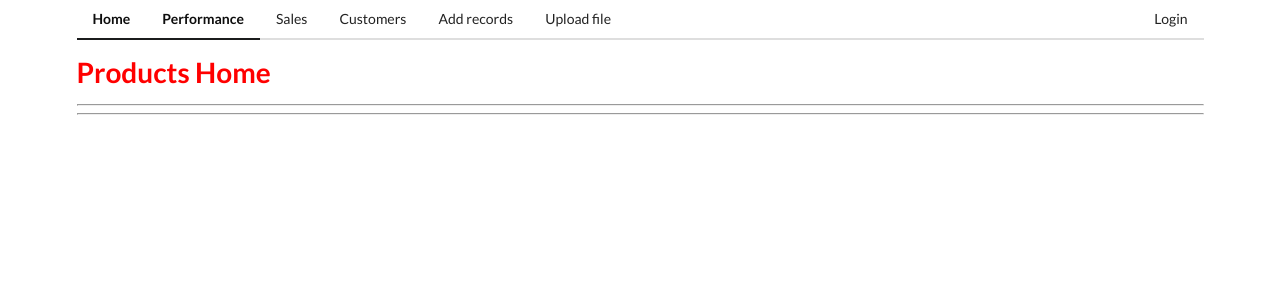
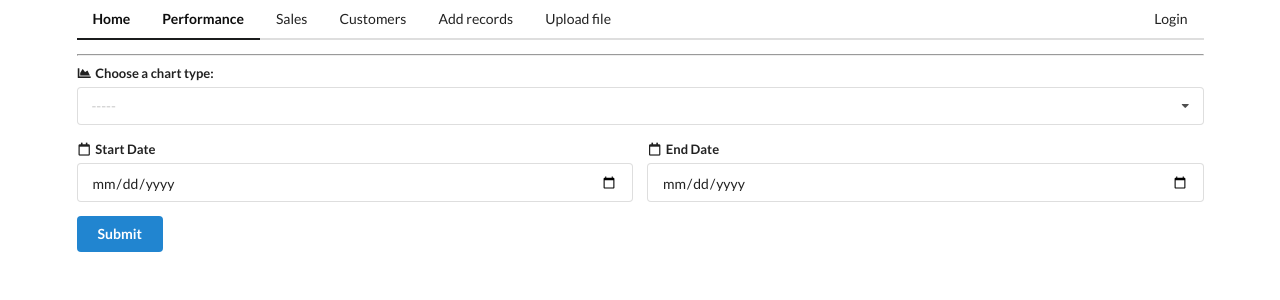
Before and after one commit to bluginbuhl/django-data-science, a Django app: template code/products/templates/products/main.html in a window 1280 px wide. Shown: the top 300 px of the page. Run offline with Django 3.2, Linux system fonts and the light colour scheme; the template is opened without the code that fills it, so the values that code supplies are empty; some libraries are stand-ins or nearby versions.

Commit message:
Video 11 - Chart selection form

```diff
--- a/code/products/templates/products/main.html
+++ b/code/products/templates/products/main.html
@@ -2,10 +2,40 @@
 {% block title %}Products{% endblock title %}
 
 {% block content %}
-<h1>Products Home</h1>
-{{products | safe }}
+{{ df | safe }}
+
 <hr>
-{{purchases | safe }}
-<hr>
-{{ df | safe }}
+<div>
+  <form action="" method="POST" class="ui form">
+  {% csrf_token %}
+    <div class="field">
+        <label><i class="chart area icon"></i>Choose a chart type:</label>
+        <div class="ui selection dropdown">
+            <input type="hidden" name="sales">
+            <i class="dropdown icon"></i>
+            <div class="default text">-----</div>
+            <div class="menu">
+                <div class="item" value="bar"<i class="chart bar outline icon"></i>>Bar Plot</div>
+                <div class="item" value="line"><i class="chart line icon"></i>Line Plot</div>
+                <div class="item" value="count"><i class="chart pie icon"></i>Count Plot</div>
+            </div>
+        </div>
+    </div>
+    <div class="field">
+      <div class="two fields">
+        <div class="ui field">
+          <label for=""><i class="calendar outline icon"></i>Start Date</label>
+          <input type="date" name="date_from" placeholder="Start Date">
+
+        </div>
+        <div class="field">
+          <label for=""><i class="calendar outline icon"></i>End Date</label>
+          <input type="date" name="date_to" placeholder="End Date">
+        </div>
+      </div>
+    </div>
+    <button type="submit" class="ui primary button">Submit</button>
+  </form>
+</div>
+
 {% endblock content %}
```
